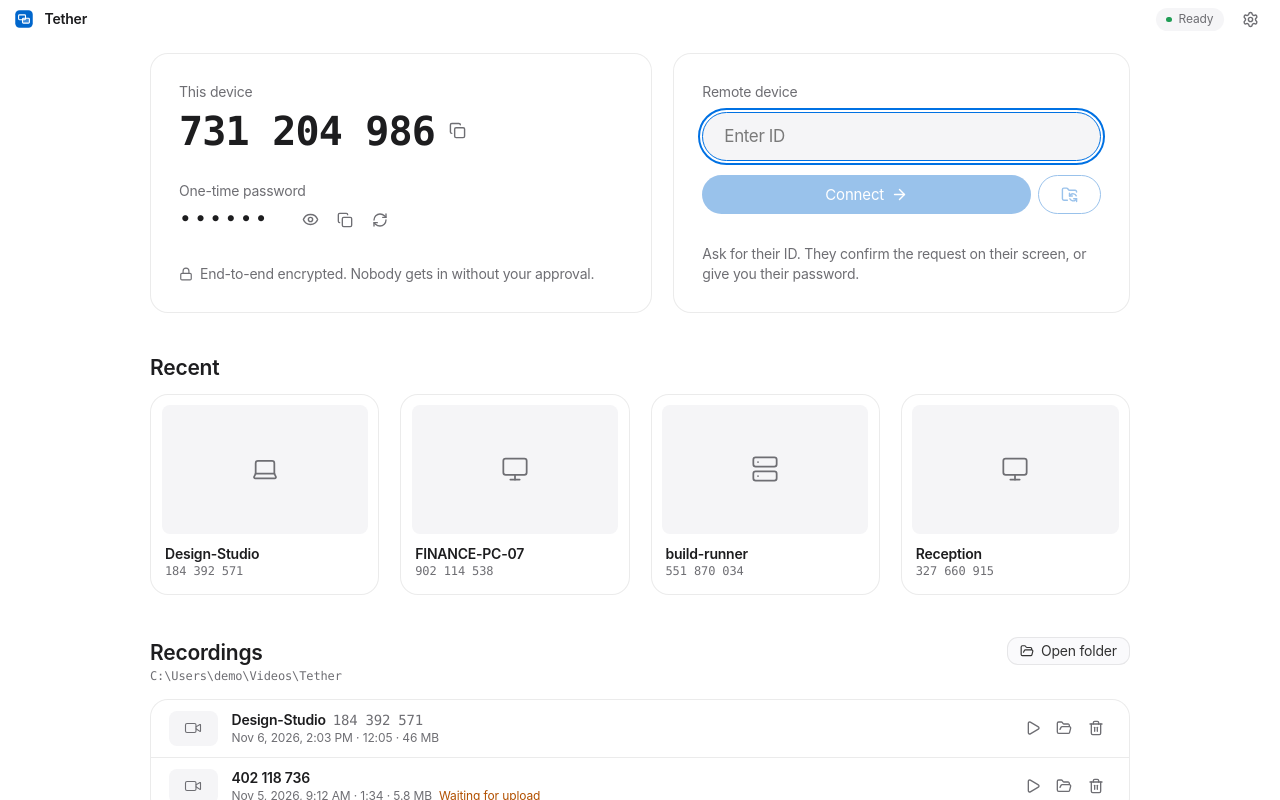
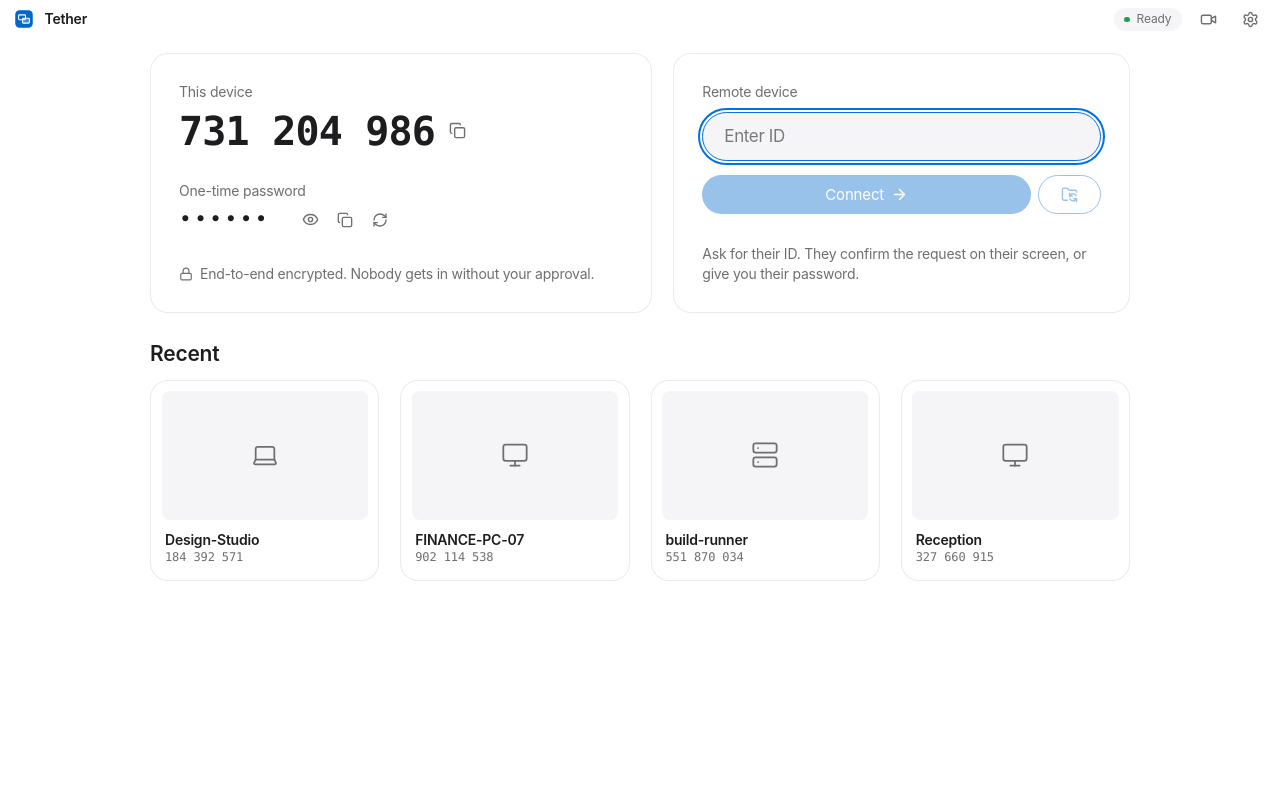
Before and after one commit to fnpanic/tether, a React (Vite) app in the folder apps/desktop/: page / in a window 1280 px wide. Built offline with nearby package versions, Linux system fonts and the light colour scheme.

Commit message:
Main window: Recordings move into a dialog behind a camera button next to Settings; main window no longer scrolls [skip ci]

```diff
--- a/apps/desktop/src/pages/Home.tsx
+++ b/apps/desktop/src/pages/Home.tsx
@@ -1,11 +1,12 @@
 import { useCallback, useEffect, useMemo, useRef, useState } from "react";
-import { ArrowRight, Copy, Eye, EyeOff, FolderSync, Lock, MoreHorizontal, RefreshCw, Search, Settings as SettingsIcon, Trash2 } from "lucide-react";
+import { ArrowRight, Copy, Eye, EyeOff, FolderSync, Lock, MoreHorizontal, RefreshCw, Search, Settings as SettingsIcon, Trash2, Video } from "lucide-react";
 import { api, formatId, invoke, type Peer, type Status } from "../lib/ipc";
 import { Button, IconButton, Logo, PlatformIcon, StatusDot, TitleBar, useToast } from "../components/ui";
 import { Settings } from "./Settings";
 import { UpdateCard } from "../components/UpdateCard";
-import { errorText } from "../lib/policy";
-import { RecordingsSection } from "./Recordings";
+import { errorText, usePolicy } from "../lib/policy";
+import { Recordings, recordingsHidden, useRecordings } from "./Recordings";
+import { RecordingSaved } from "../components/RecordingSaved";
 
 function useStatus() {
   const [s, setS] = useState<Status | null>(null);
@@ -211,6 +212,9 @@ export function Home() {
   const [peers, setPeers] = useState<Peer[]>([]);
   const [q, setQ] = useState("");
   const [settings, setSettings] = useState(false);
+  const [recordings, setRecordings] = useState(false);
+  const rec = useRecordings();
+  const eff = usePolicy();
   const toast = useToast();
 
   const loadPeers = useCallback(() => api.recentPeers().then(setPeers).catch(() => {}), []);
@@ -227,26 +231,31 @@ export function Home() {
   const shown = peers.filter((p) => !q || p.id.includes(q.replace(/\s/g, "")) || `${p.hostname} ${p.username}`.toLowerCase().includes(q.toLowerCase()));
 
   return (
-    <div className="flex h-full flex-col bg-canvas">
+    <div className="flex h-full flex-col overflow-hidden bg-canvas">
       <TitleBar>
         <Logo size={20} />
         <span className="text-caption font-semibold">Tether</span>
         <div className="flex-1" data-tauri-drag-region />
         <StatusPill s={s} />
+        {!recordingsHidden(eff, rec.st) && (
+          <IconButton label="Recordings" className="no-drag" onClick={() => setRecordings(true)}>
+            <Video size={17} />
+          </IconButton>
+        )}
         <IconButton label="Settings" className="no-drag" onClick={() => setSettings(true)}>
           <SettingsIcon size={17} />
         </IconButton>
       </TitleBar>
 
-      <main className="min-h-0 flex-1 overflow-y-auto px-8 pb-12 pt-4">
-        <div className="mx-auto max-w-[980px]">
+      <main className="flex min-h-0 flex-1 flex-col overflow-hidden px-8 pb-6 pt-4">
+        <div className="mx-auto flex min-h-0 w-full max-w-[980px] flex-1 flex-col">
           <MacPermissions />
-          <div className="grid grid-cols-1 gap-6 min-[834px]:grid-cols-[1.1fr_1fr]">
+          <div className="grid shrink-0 grid-cols-[1.1fr_1fr] gap-6">
             <ThisDevice s={s} onToast={toast.show} onRefresh={refresh} />
             <ConnectBox peers={peers} onConnect={connect} />
           </div>
 
-          <div className="mt-12 flex items-end gap-3">
+          <div className="mt-8 flex shrink-0 items-end gap-3">
             <h2 className="text-headline font-semibold">Recent</h2>
             <div className="flex-1" />
             {peers.length > 4 && (
@@ -263,7 +272,7 @@ export function Home() {
               <div className="mt-1 text-caption text-muted">Devices you connect to appear here.</div>
             </div>
           ) : (
-            <div className="mt-4 grid grid-cols-[repeat(auto-fill,minmax(200px,1fr))] gap-6">
+            <div className="-mx-2 mt-2 grid min-h-0 flex-1 grid-cols-[repeat(auto-fill,minmax(200px,1fr))] content-start gap-6 overflow-y-auto p-2">
               {shown.map((p) => (
                 <PeerCard
                   key={p.id}
@@ -277,10 +286,11 @@ export function Home() {
               ))}
             </div>
           )}
-          <RecordingsSection onToast={toast.show} />
         </div>
       </main>
+      {recordings && <Recordings onClose={() => setRecordings(false)} onToast={toast.show} />}
       {settings && <Settings onClose={() => setSettings(false)} status={s} />}
+      <RecordingSaved />
       <UpdateCard />
       {toast.node}
     </div>
--- a/apps/desktop/src/pages/Recordings.tsx
+++ b/apps/desktop/src/pages/Recordings.tsx
@@ -1,45 +1,72 @@
-// Main window: the recordings on this computer, with the folder they are in.
+// Recordings dialog of the main window: the recordings on this computer, with the folder they are in.
 import { useCallback, useEffect, useState } from "react";
-import { FolderOpen, Play, Trash2, Video } from "lucide-react";
+import { FolderOpen, Play, Trash2, Video, X } from "lucide-react";
 import { Button, IconButton } from "../components/ui";
-import { RecordingSaved } from "../components/RecordingSaved";
-import { formatDuration, formatSize, peerLabel, recordingsApi, type Recording, type RecordingsState } from "../lib/recordings";
+import { formatDuration, formatSize, onRecordings, peerLabel, recordingsApi, type Recording, type RecordingsState } from "../lib/recordings";
 import { formatId } from "../lib/ipc";
 import { errorText, usePolicy } from "../lib/policy";
 
-export function RecordingsSection({ onToast }: { onToast: (m: string) => void }) {
+/** Recordings list with live updates (focus and the `recordings` event). */
+export function useRecordings() {
   const [st, setSt] = useState<RecordingsState | null>(null);
-  const [ask, setAsk] = useState<string | null>(null);
-  const eff = usePolicy();
   const load = useCallback(() => recordingsApi.list().then(setSt).catch(() => {}), []);
   useEffect(() => {
     load();
     window.addEventListener("focus", load);
-    return () => window.removeEventListener("focus", load);
+    const off = onRecordings(load);
+    return () => {
+      window.removeEventListener("focus", load);
+      off();
+    };
   }, [load]);
+  return { st, load };
+}
+
+/** Recording turned off by policy and nothing left to look at: no camera button, no dialog. */
+export const recordingsHidden = (eff: ReturnType<typeof usePolicy>, st: RecordingsState | null) =>
+  !st || (eff?.values["recording.mode"] === "off" && st.items.length === 0);
+
+/** Opened from the camera button in the main window's title bar, the same way as Settings. */
+export function Recordings({ onClose, onToast }: { onClose: () => void; onToast: (m: string) => void }) {
+  const { st, load } = useRecordings();
+  const [ask, setAsk] = useState<string | null>(null);
+  useEffect(() => {
+    const k = (e: KeyboardEvent) => e.key === "Escape" && onClose();
+    window.addEventListener("keydown", k);
+    return () => window.removeEventListener("keydown", k);
+  }, [onClose]);
   const act = (p: Promise<unknown>) => p.catch((e) => onToast(errorText(e)));
-  const off = eff?.values["recording.mode"] === "off";
-  if (!st || (off && st.items.length === 0)) return <RecordingSaved onChange={load} />;
   return (
-    <section data-testid="recordings">
-      <div className="mt-12 flex items-end gap-3">
-        <h2 className="text-headline font-semibold">Recordings</h2>
+    <div className="animate-fade fixed inset-0 z-30 flex bg-black/40" onMouseDown={onClose}>
+      <div
+        className="animate-rise m-auto flex h-[min(600px,92vh)] w-[min(860px,94vw)] flex-col overflow-hidden rounded-2xl border border-hairline bg-tile shadow-float"
+        onMouseDown={(e) => e.stopPropagation()}
+        role="dialog"
+        aria-label="Recordings"
+        data-testid="recordings"
+      >
+        <div className="flex items-center gap-3 px-7 pb-2 pt-5">
+          <h2 className="text-title font-semibold">Recordings</h2>
           <div className="flex-1" />
           <Button size="sm" onClick={() => act(recordingsApi.openFolder())}>
             <FolderOpen size={14} /> Open folder
           </Button>
+          <IconButton label="Close recordings" onClick={onClose}>
+            <X size={18} />
+          </IconButton>
         </div>
-      <div className="mt-1 truncate font-mono text-footnote text-muted" title={st.folder}>
-        {st.folder}
+        <div className="truncate px-7 font-mono text-footnote text-muted" title={st?.folder}>
+          {st?.folder}
         </div>
-      {st.items.length === 0 ? (
+        <div className="min-h-0 flex-1 overflow-y-auto px-7 pb-7">
+          {st && st.items.length === 0 ? (
             <div className="mt-4 rounded-2xl bg-parchment px-6 py-10 text-center">
               <div className="text-callout font-semibold">No recordings yet</div>
               <div className="mt-1 text-caption text-muted">Click the camera button in a session's toolbar to record. The other person is asked first.</div>
             </div>
           ) : (
             <ul className="mt-4 overflow-hidden rounded-2xl border border-hairline bg-tile">
-          {st.items.map((r) => (
+              {st?.items.map((r) => (
                 <Row
                   key={r.name}
                   r={r}
@@ -56,8 +83,9 @@ export function RecordingsSection({ onToast }: { onToast: (m: string) => void })
               ))}
             </ul>
           )}
-      <RecordingSaved onChange={load} />
-    </section>
+        </div>
+      </div>
+    </div>
   );
 }
 
```
Also changed, not shown: 4 other files (tests, documents, lock files or other folders). Lines whose indentation alone changed are shown as unchanged.
